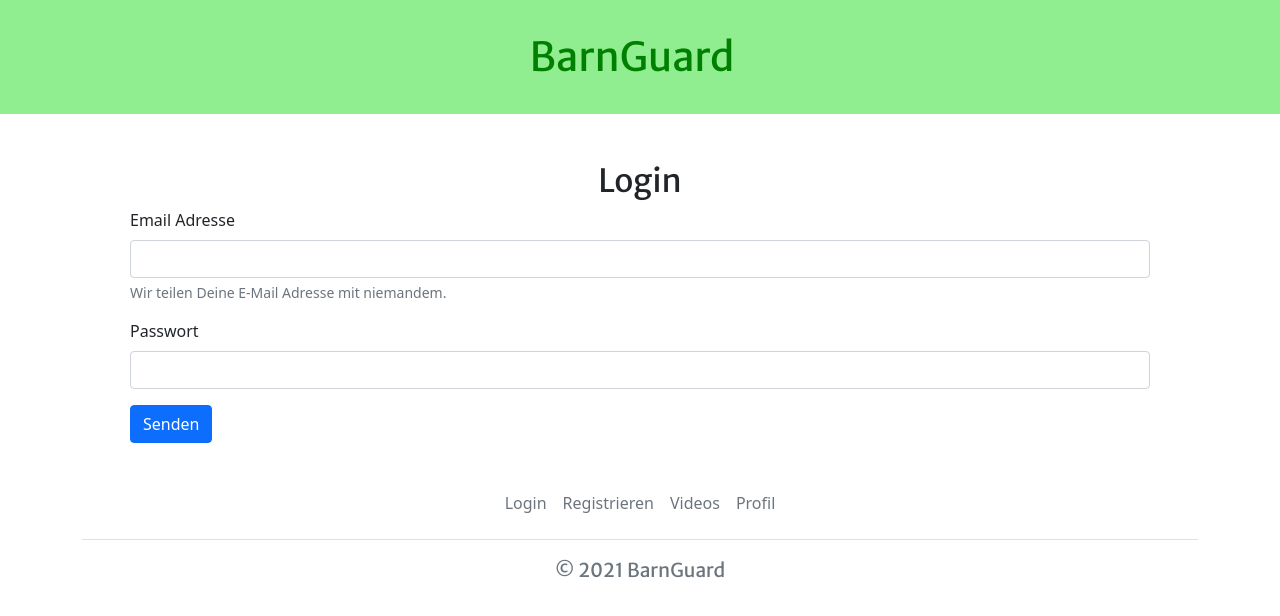
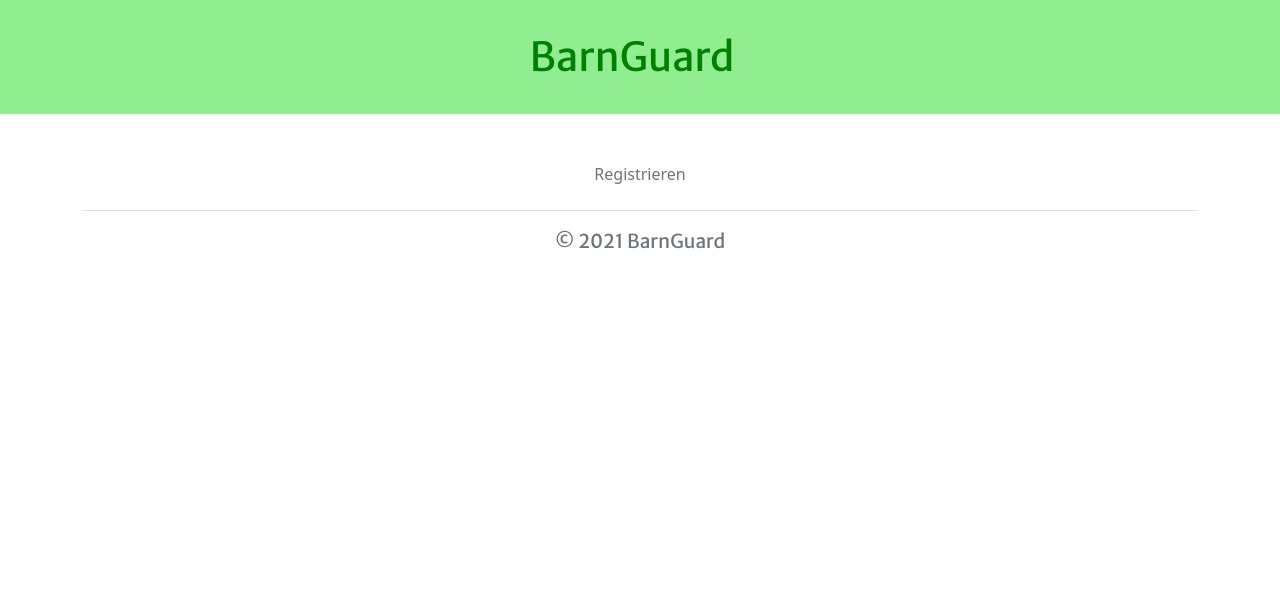
Before and after one commit to Domroon/BarnGuard, a React (Create React App) app: page /login in a window 1280 px wide. Shown: the top 616 px of the page. Built offline with nearby package versions, Linux system fonts and the light colour scheme.

Commit message:
correct routes to login page

```diff
--- a/src/App.js
+++ b/src/App.js
@@ -20,10 +20,10 @@ function App() {
         <BrowserRouter>
           {loggedIn ? <Header /> : <ReducedHeader />}
           <Switch>
-            <Route path="/videos">
+            <Route exact path="/videos">
               <Videos />
             </Route>
-            <Route path="/login">
+            <Route exact path="/">
               <Login />
             </Route>
             <Route path="/registrieren">
--- a/src/components/Footer.js
+++ b/src/components/Footer.js
@@ -7,23 +7,8 @@ function Footer() {
       <div class="container py-3 my-4">
         <ul class="nav justify-content-center border-bottom pb-3 mb-3">
           <li class="nav-item">
-            <Link to="/login" class="nav-link px-2 text-muted">
-              Login
-            </Link>
-          </li>
-          <li class="nav-item">
             <Link to="/registrieren" class="nav-link px-2 text-muted">
               Registrieren
-            </Link>
-          </li>
-          <li class="nav-item">
-            <Link to="/videos" class="nav-link px-2 text-muted">
-              Videos
-            </Link>
-          </li>
-          <li class="nav-item">
-            <Link to="/profil" class="nav-link px-2 text-muted">
-              Profil
             </Link>
           </li>
         </ul>
--- a/src/components/Menu.js
+++ b/src/components/Menu.js
@@ -23,7 +23,7 @@ function Menu() {
         </div>
         <div class="offcanvas-body">
           <div class="list-group">
-            <NavLink to="/login" className="list-group-item list-group-item-action" aria-current="true" activeClassName="active">
+            <NavLink exact to="/" className="list-group-item list-group-item-action" aria-current="true" activeClassName="active">
               Login
             </NavLink>
             <NavLink to="/registrieren" className="list-group-item list-group-item-action" activeClassName="active">
--- a/src/components/Videos.js
+++ b/src/components/Videos.js
@@ -4,6 +4,8 @@ import "react-dates/lib/css/_datepicker.css"
 import { DateRangePicker } from "react-dates"
 import SingleVideo from "./SingleVideo"
 import VideoSelection from "./VideoSelection"
+import moment from "moment"
+import { isSameDay } from "date-fns"
 
 function Videos() {
   const [dateRange, setdateRange] = useState({
```
